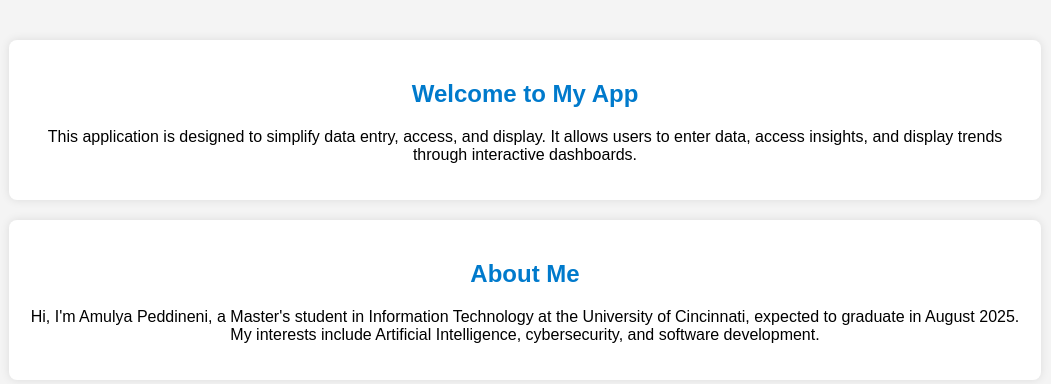
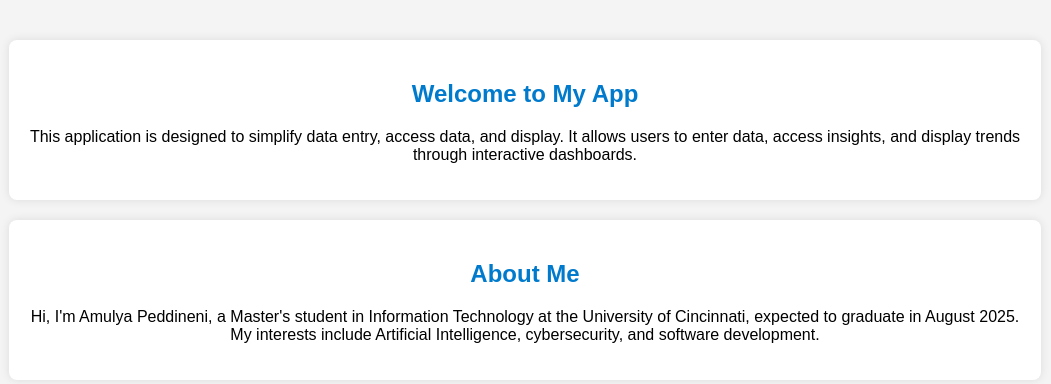
Before and after one commit to csoummith/flask-introduction_master, a Flask app: page /finalproject/ in a window 1280 px wide. Shown: the part 38-422 px from the top of the page, without its empty margins (115-1166 px from the left). Run offline with Flask 2, Linux system fonts and the light colour scheme.

Commit message:
Update finalbase.html

```diff
--- a/templates/Finalproject/finalbase.html
+++ b/templates/Finalproject/finalbase.html
@@ -86,7 +86,7 @@
     <main>
         <section>
             <h1>Welcome to My App</h1>
-            <p>This application is designed to simplify data entry, access, and display. It allows users to enter data, access insights, and display trends through interactive dashboards.</p>
+            <p>This application is designed to simplify data entry, access data, and display. It allows users to enter data, access insights, and display trends through interactive dashboards.</p>
         </section>
         <section>
             <h2>About Me</h2>
```
